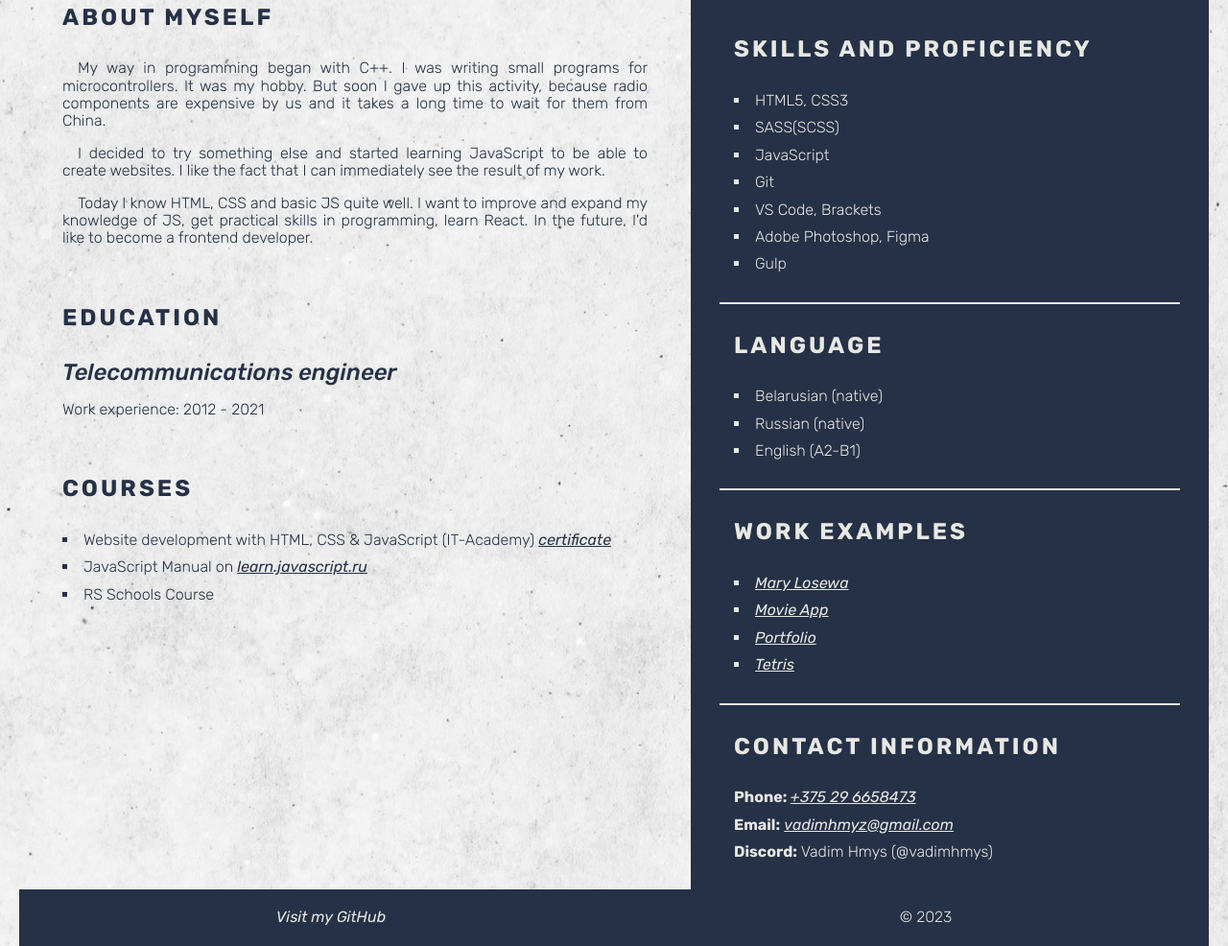
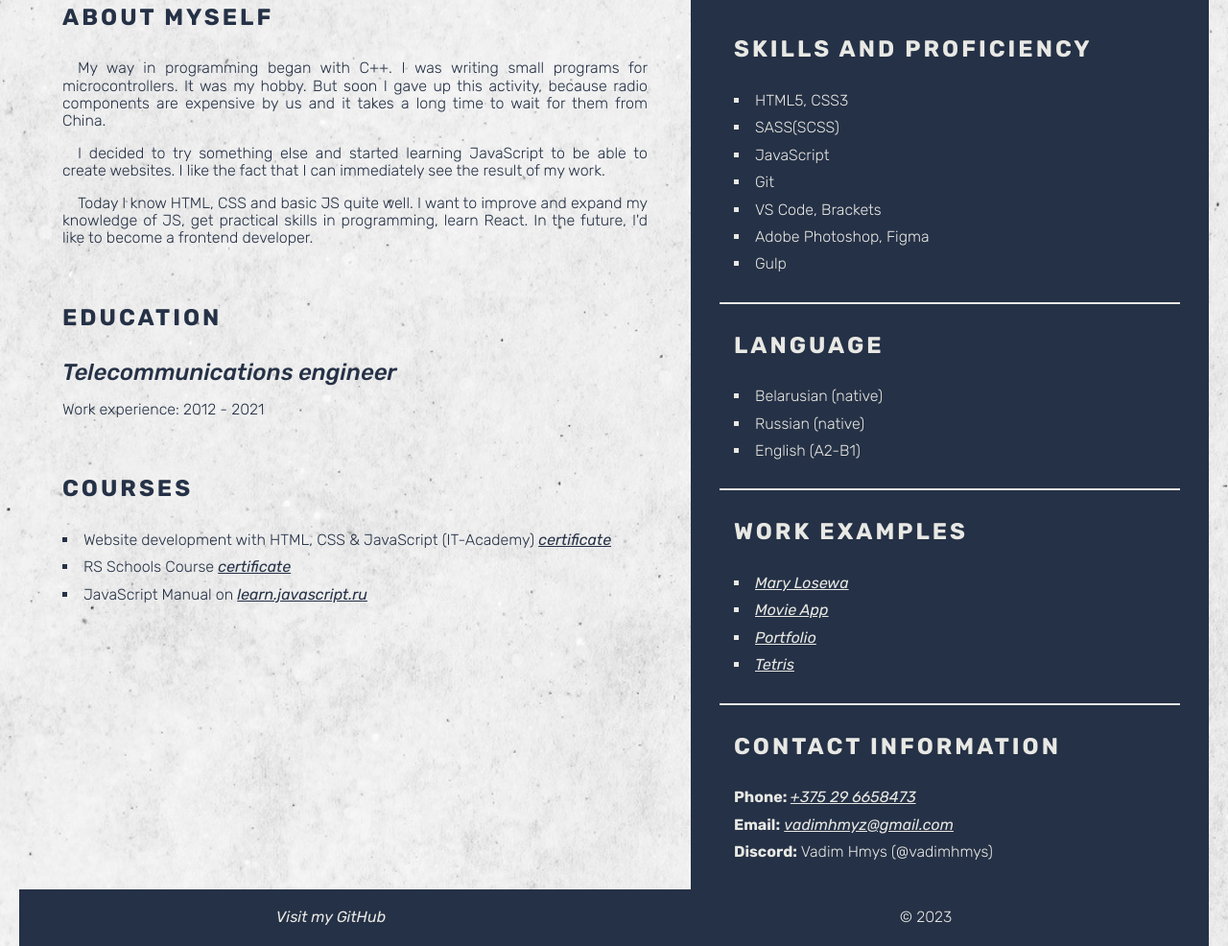
Before and after one commit to vadimhmys/cv, a plain HTML site: page index.html in a window 1280 px wide. Shown: the part 417-1403 px from the top of the page at 96% size. Drawn offline with nearby package versions, Linux system fonts and the light colour scheme.

Commit message:
change courses

```diff
--- a/index.html
+++ b/index.html
@@ -88,10 +88,12 @@
                             <li class="courses-item">Website development with HTML, CSS & JavaScript (IT-Academy)
                                 <a class="courses-link" href="assets/img/Certificate.jpg" target="_blank">certificate</a>
                             </li>
+                            <li class="courses-item">RS Schools Course
+                                <a class="courses-link" href="https://app.rs.school/certificate/uib3e1ar" target="_blank">certificate</a>
+                            </li>
                             <li class="courses-item">JavaScript Manual on
                                 <a class="courses-link" href="https://learn.javascript.ru" target="_blank">learn.javascript.ru</a>
                             </li>
-                            <li class="courses-item">RS Schools Course</li>
                         </ul>
                     </section>
                 </div>
```
Also changed, not shown: assets/img/Certificate_rsschool.jpg (added), assets/img/rs_school_js.svg (deleted).
